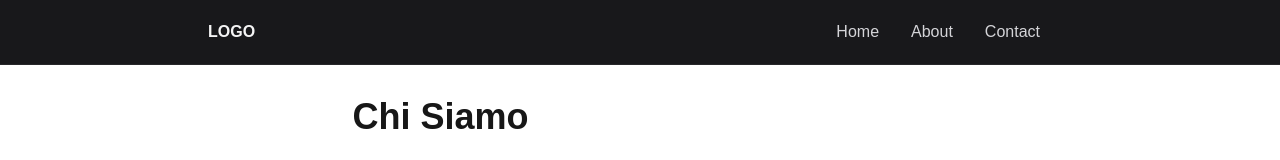
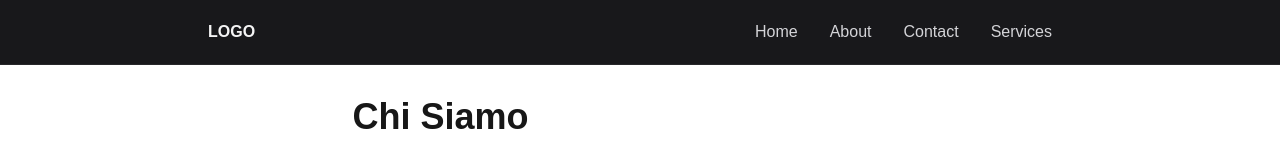
Before and after one commit to AV77web/app, a Next.js app in the folder app/: page /about in a window 1280 px wide. Shown: the top 160 px of the page. Built offline with nearby package versions, Linux system fonts and the light colour scheme.

Commit message:
completata Navabar

```diff
--- a/app/app/layout.tsx
+++ b/app/app/layout.tsx
@@ -1,7 +1,7 @@
 import type { Metadata } from "next";
 import { Geist, Geist_Mono } from "next/font/google";
 import "./globals.css";
-import Navbar from "../components/Navbar";
+import Navbar from "@/components/Navbar";
 
 const geistSans = Geist({
   variable: "--font-geist-sans",
--- a/app/components/Navbar.tsx
+++ b/app/components/Navbar.tsx
@@ -25,11 +25,11 @@ const serviceLinks: ServiceLink[] = [
     { href: "/services/consulting", label: "Consulting" },
 ];
 
-export default function Navbar(){
-    const [isServiceOpen, setIsServiceOpen] = useState<boolean>(false);
-    const toggleServices = ( e: MouseEvent<HTMLButtonElement>) => {
+export default function Navbar() {
+    const [isServicesOpen, setIsServicesOpen] = useState<boolean>(false);
+    const toggleServices = (e: MouseEvent<HTMLButtonElement>) => {
         e.preventDefault()
-        setIsServiceOpen(!isServiceOpen);
+        setIsServicesOpen(!isServicesOpen);
     };
 
     return (
@@ -48,12 +48,29 @@ export default function Navbar(){
                                 key={link.href}
                                 href={link.href}
                                 className="flex items-center text-zinc-300 hoover:text-zinc-100 transition-colors">
-                                    {link.label}
+                                {link.label}
                             </Link>
                         ))}
                         {/*Menu a tedina*/}
-                        <div className="">
-
+                        <div className="relative flex items-center">
+                            <button
+                                className="flex items-center text-zinc-300 hover:text-zinc-100 transition-colors"
+                                onClick={toggleServices}
+                                aria-expanded={isServicesOpen}
+                                aria-labe="Toggle services menu">
+                                Services
+                                <svg
+                                    className={`ml-1 h-4 w-4 transition-transform ${isServicesOpen ? "rotate-1000" : ""
+                                        }`}
+                                    fill="none"
+                                    stroke="0 0 24 24">
+                                    <path
+                                        strokeLinecap="round"
+                                        strokeLinejoin="round"
+                                        d="M19 9l-7-7-7-7"
+                                    />
+                                </svg>
+                            </button>
                         </div>
 
 
```
Also changed, not shown: 2 other files (tests, documents, lock files or other folders).
